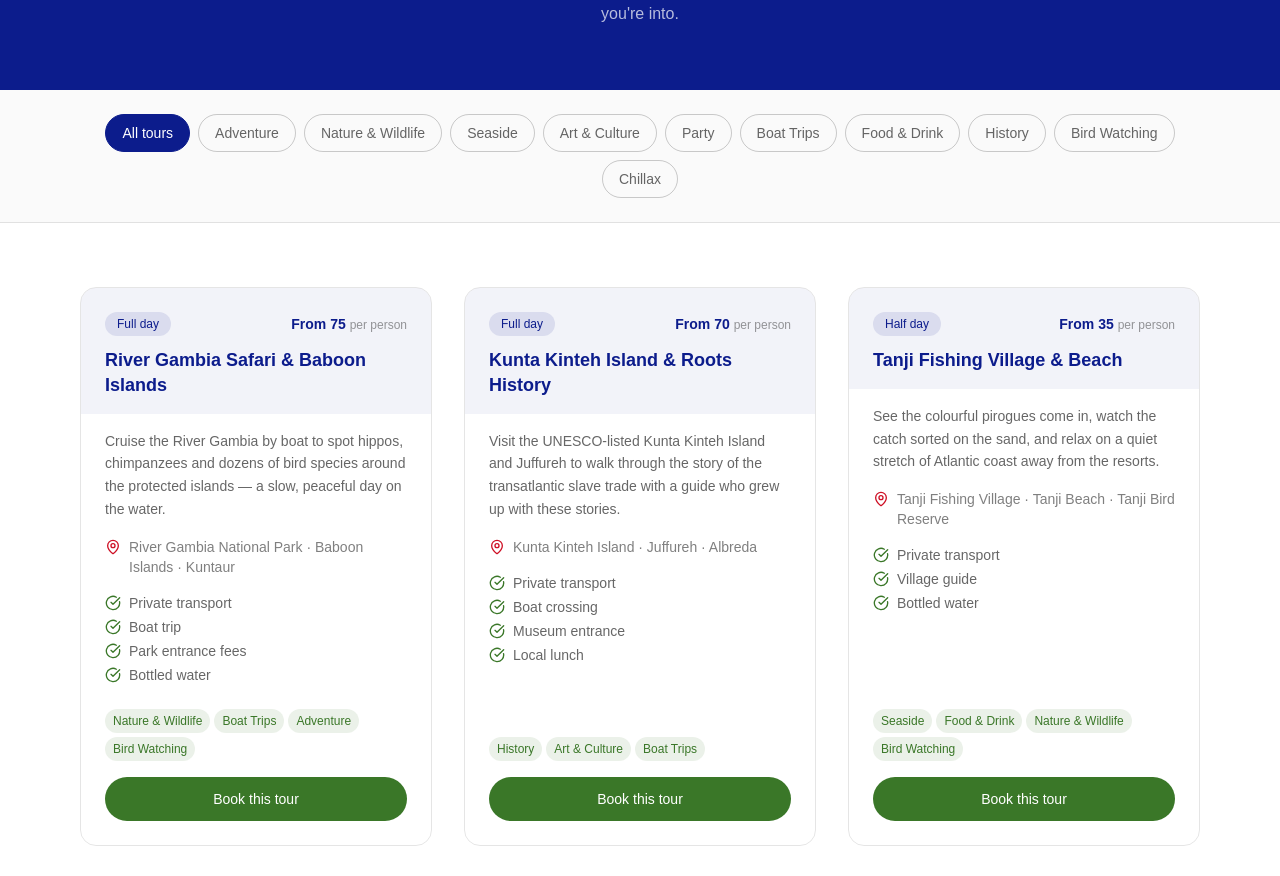
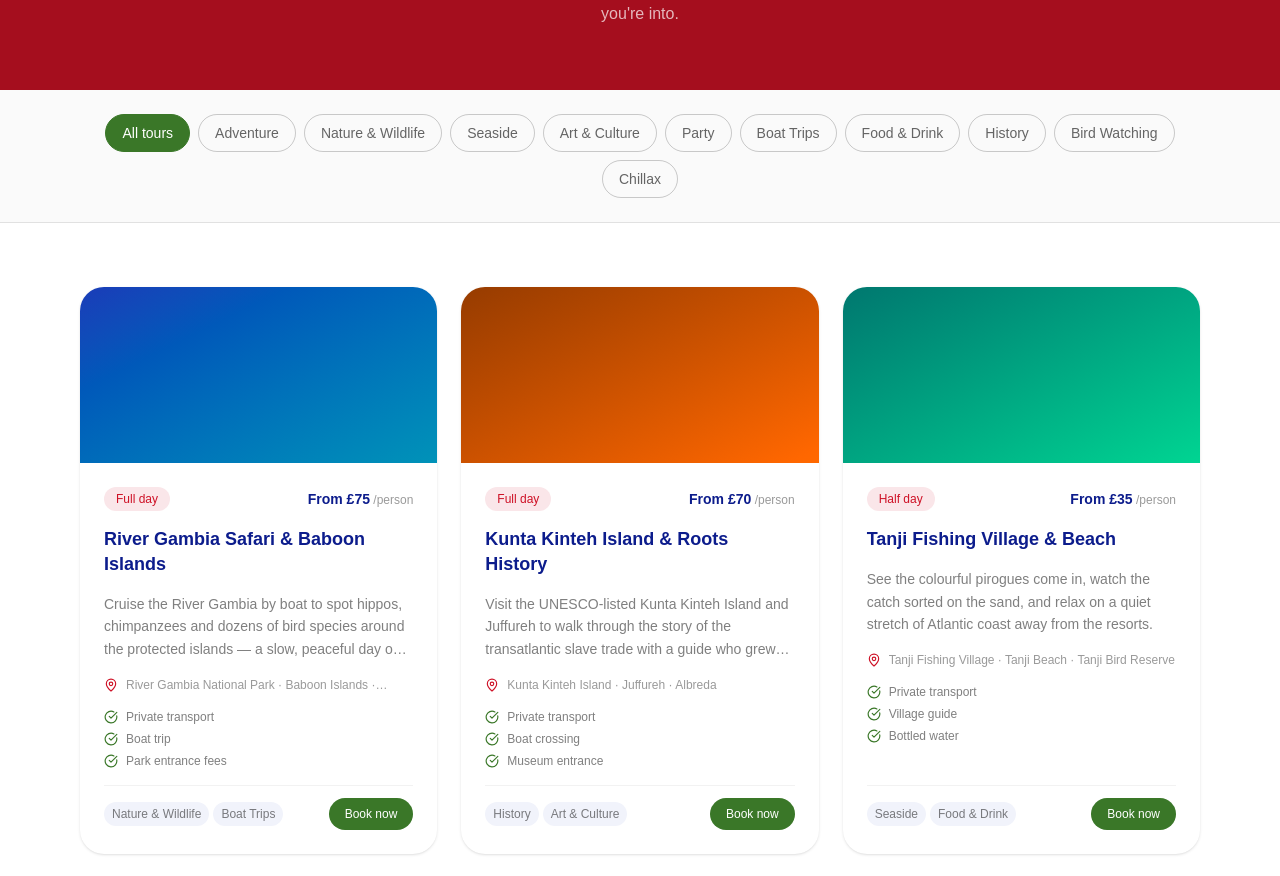
Before and after one commit to ApolloG01/the-gambian-eye-experience, a Next.js app: page /tours in a window 1280 px wide. Shown: the part 207-1083 px from the top of the page. Built offline with nearby package versions, Linux system fonts and the light colour scheme.

Commit message:
feat: redesign tour cards, add red accents, update colour palette

```diff
--- a/app/about/page.tsx
+++ b/app/about/page.tsx
@@ -10,7 +10,7 @@ export default function AboutPage() {
   return (
     <div>
       {/* Header */}
-      <div className="bg-gambia-blue text-white py-16 px-4 text-center">
+      <div className="bg-gambia-red-dark text-white py-16 px-4 text-center">
         <h1 className="text-4xl font-bold mb-3">Meet Usman</h1>
         <p className="text-white/70 max-w-xl mx-auto">
           Your guide, your local, your Gambia.
@@ -74,7 +74,7 @@ export default function AboutPage() {
 
         {/* Why book local */}
         <div className="mt-20 border-t border-black/10 pt-16">
-          <h2 className="text-2xl font-bold text-gambia-blue mb-8 text-center">
+          <h2 className="text-2xl font-bold text-gambia-red mb-8 text-center">
             Why book with a local guide?
           </h2>
           <div className="grid grid-cols-1 md:grid-cols-3 gap-8">
--- a/app/components/Navbar.tsx
+++ b/app/components/Navbar.tsx
@@ -1,13 +1,24 @@
+"use client";
+
+import { useState } from "react";
 import Link from "next/link";
+import { Menu, X } from "lucide-react";
 
 export default function Navbar() {
+  const [open, setOpen] = useState(false);
+
   return (
     <header className="w-full bg-white text-gambia-blue border-b border-black/10">
       <div className="max-w-6xl mx-auto px-4 py-4 flex items-center justify-between">
-        <Link href="/" className="text-lg font-semibold tracking-wide">
+        <Link
+          href="/"
+          className="text-base font-semibold tracking-wide shrink-0"
+        >
           The Gambian Eye
         </Link>
-        <nav className="flex items-center gap-6 text-sm">
+
+        {/* Desktop nav */}
+        <nav className="hidden md:flex items-center gap-6 text-sm">
           <Link
             href="/tours"
             className="hover:text-gambia-green transition-colors"
@@ -36,7 +47,52 @@ export default function Navbar() {
             Book Now
           </a>
         </nav>
+
+        {/* Mobile hamburger */}
+        <button
+          onClick={() => setOpen(!open)}
+          className="md:hidden p-2 text-gambia-blue"
+          aria-label="Toggle menu"
+        >
+          {open ? <X className="w-5 h-5" /> : <Menu className="w-5 h-5" />}
+        </button>
       </div>
+
+      {/* Mobile menu */}
+      {open && (
+        <div className="md:hidden border-t border-black/10 px-4 py-4 flex flex-col gap-4 text-sm">
+          <Link
+            href="/tours"
+            onClick={() => setOpen(false)}
+            className="hover:text-gambia-green transition-colors"
+          >
+            Tours
+          </Link>
+          <Link
+            href="/about"
+            onClick={() => setOpen(false)}
+            className="hover:text-gambia-green transition-colors"
+          >
+            About
+          </Link>
+          <Link
+            href="/contact"
+            onClick={() => setOpen(false)}
+            className="hover:text-gambia-green transition-colors"
+          >
+            Contact
+          </Link>
+
+          <a
+            href="https://wa.me/2209984010"
+            target="_blank"
+            rel="noopener noreferrer"
+            className="inline-block bg-gambia-green text-white px-4 py-2 rounded-full text-sm font-medium hover:opacity-90 transition-opacity w-fit"
+          >
+            Book Now
+          </a>
+        </div>
+      )}
     </header>
   );
 }
--- a/app/components/ToursGrid.tsx
+++ b/app/components/ToursGrid.tsx
@@ -60,8 +60,8 @@ export default function ToursGrid() {
             onClick={() => setActiveInterest(null)}
             className={`px-4 py-2 rounded-full border text-sm font-medium transition-colors ${
               activeInterest === null
-                ? "bg-gambia-blue text-white border-gambia-blue"
-                : "border-black/20 text-black/60 hover:border-gambia-blue hover:text-gambia-blue"
+                ? "bg-gambia-green text-white border-gambia-green"
+                : "border-black/20 text-black/60 hover:border-gambia-green hover:text-gambia-green"
             }`}
           >
             All tours
@@ -72,8 +72,8 @@ export default function ToursGrid() {
               onClick={() => setActiveInterest(interest)}
               className={`px-4 py-2 rounded-full border text-sm font-medium transition-colors ${
                 activeInterest === interest
-                  ? "bg-gambia-blue text-white border-gambia-blue"
-                  : "border-black/20 text-black/60 hover:border-gambia-blue hover:text-gambia-blue"
+                  ? "bg-gambia-green text-white border-gambia-green"
+                  : "border-black/20 text-black/60 hover:border-gambia-green hover:text-gambia-green"
               }`}
             >
               {interest}
@@ -91,82 +91,90 @@ export default function ToursGrid() {
         ) : (
           <div
             ref={gridRef}
-            className="grid grid-cols-1 md:grid-cols-2 lg:grid-cols-3 gap-8"
+            className="grid grid-cols-1 md:grid-cols-2 lg:grid-cols-3 gap-6"
           >
             {filtered.map((tour) => (
               <div
                 key={tour.id}
-                className="tour-card border border-black/10 rounded-2xl overflow-hidden flex flex-col"
+                className="tour-card bg-white rounded-3xl overflow-hidden flex flex-col shadow-sm hover:shadow-lg transition-shadow duration-300"
               >
-                {/* Card header */}
-                <div className="bg-gambia-blue/5 px-6 pt-6 pb-4">
-                  <div className="flex items-center justify-between mb-3">
-                    <span className="text-xs font-medium bg-gambia-blue/10 text-gambia-blue px-3 py-1 rounded-full">
+                {/* Gradient top block */}
+                <div
+                  className={`bg-gradient-to-br ${tour.gradient} h-44 w-full`}
+                />
+
+                {/* Content */}
+                <div className="flex flex-col flex-1 p-6 gap-4">
+                  {/* Duration + price */}
+                  <div className="flex items-center justify-between">
+                    <span className="text-xs font-medium bg-gambia-red/10 text-gambia-red px-3 py-1 rounded-full">
                       {tour.duration}
                     </span>
                     <span className="text-sm font-semibold text-gambia-blue">
-                      From {tour.currency === "GMD" ? "D" : ""}
-                      {tour.priceFrom}{" "}
+                      From {tour.currency === "GBP" ? "£" : "D"}
+                      {tour.priceFrom}
                       <span className="text-xs font-normal text-black/40">
-                        per person
+                        {" "}
+                        /person
                       </span>
                     </span>
                   </div>
-                  <h2 className="text-lg font-semibold text-gambia-blue leading-snug">
+
+                  {/* Name */}
+                  <h2 className="text-lg font-bold text-gambia-blue leading-snug">
                     {tour.name}
                   </h2>
-                </div>
 
-                {/* Card body */}
-                <div className="px-6 py-4 flex flex-col gap-4 flex-1">
-                  <p className="text-sm text-black/60 leading-relaxed">
+                  {/* Description */}
+                  <p className="text-sm text-black/50 leading-relaxed line-clamp-3">
                     {tour.description}
                   </p>
 
                   {/* Locations */}
-                  <div className="flex items-start gap-2 text-sm text-black/50">
-                    <MapPin className="w-4 h-4 mt-0.5 shrink-0 text-gambia-red" />
-                    <span>{tour.locations.join(" · ")}</span>
+                  <div className="flex items-center gap-2 text-xs text-black/40">
+                    <MapPin className="w-3.5 h-3.5 shrink-0 text-gambia-red" />
+                    <span className="line-clamp-1">
+                      {tour.locations.join(" · ")}
+                    </span>
                   </div>
 
                   {/* Inclusions */}
-                  <ul className="flex flex-col gap-1">
-                    {tour.inclusions.map((item) => (
+                  <ul className="flex flex-col gap-1.5">
+                    {tour.inclusions.slice(0, 3).map((item) => (
                       <li
                         key={item}
-                        className="flex items-center gap-2 text-sm text-black/60"
+                        className="flex items-center gap-2 text-xs text-black/50"
                       >
-                        <CheckCircle className="w-4 h-4 shrink-0 text-gambia-green" />
+                        <CheckCircle className="w-3.5 h-3.5 shrink-0 text-gambia-green" />
                         {item}
                       </li>
                     ))}
                   </ul>
 
-                  {/* Interests tags */}
-                  <div className="flex flex-wrap gap-1 mt-auto pt-2">
-                    {tour.interests.map((i) => (
+                  {/* Tags + CTA */}
+                  <div className="flex items-center justify-between mt-auto pt-3 border-t border-black/5">
+                    <div className="flex flex-wrap gap-1">
+                      {tour.interests.slice(0, 2).map((i) => (
                         <span
                           key={i}
-                        className="text-xs px-2 py-1 rounded-full bg-gambia-green/10 text-gambia-green"
+                          className="text-xs px-2 py-1 rounded-full bg-gambia-surface text-black/50"
                         >
                           {i}
                         </span>
                       ))}
                     </div>
-                </div>
 
-                {/* Card footer */}
-                <div className="px-6 pb-6">
                     <a
                       href={`https://wa.me/2209984010?text=${encodeURIComponent(
                         `Hi Usman! I'm interested in the "${tour.name}" tour. Could you tell me more?`,
                       )}`}
                       target="_blank"
                       rel="noopener noreferrer"
-                    className="block w-full text-center bg-gambia-green text-white py-3 rounded-full text-sm font-medium hover:opacity-90 transition-opacity"
+                      className="bg-gambia-green text-white px-4 py-2 rounded-full text-xs font-medium hover:opacity-90 transition-opacity shrink-0 ml-2"
                     >
-                    Book this tour
+                      Book now
                     </a>
+                  </div>
                 </div>
               </div>
             ))}
--- a/app/contact/page.tsx
+++ b/app/contact/page.tsx
@@ -11,7 +11,7 @@ export default function ContactPage() {
   return (
     <div>
       {" "}
-      <div className="bg-gambia-blue text-white py-16 px-4 text-center">
+      <div className="bg-gambia-red-dark text-white py-16 px-4 text-center">
         <h1 className="text-4xl font-bold mb-3">Get in touch</h1>
         <p className="text-white/70 max-w-xl mx-auto">
           Ready to plan your trip? Message Usman directly on WhatsApp or fill in
--- a/app/data/tours.ts
+++ b/app/data/tours.ts
@@ -22,11 +22,13 @@ export type Tour = {
   priceFrom: number;
   currency: string;
   interests: Interest[];
+  gradient: string;
 };
 
 export const tours: Tour[] = [
   {
     id: "river-safari",
+    gradient: "from-blue-800 to-cyan-600",
     name: "River Gambia Safari & Baboon Islands",
     description:
       "Cruise the River Gambia by boat to spot hippos, chimpanzees and dozens of bird species around the protected islands — a slow, peaceful day on the water.",
@@ -49,6 +51,7 @@ export const tours: Tour[] = [
   },
   {
     id: "roots-history",
+    gradient: "from-amber-800 to-orange-500",
     name: "Kunta Kinteh Island & Roots History",
     description:
       "Visit the UNESCO-listed Kunta Kinteh Island and Juffureh to walk through the story of the transatlantic slave trade with a guide who grew up with these stories.",
@@ -66,6 +69,7 @@ export const tours: Tour[] = [
   },
   {
     id: "tanji-fishing",
+    gradient: "from-teal-700 to-emerald-400",
     name: "Tanji Fishing Village & Beach",
     description:
       "See the colourful pirogues come in, watch the catch sorted on the sand, and relax on a quiet stretch of Atlantic coast away from the resorts.",
@@ -83,6 +87,7 @@ export const tours: Tour[] = [
   },
   {
     id: "abuko-nature",
+    gradient: "from-green-800 to-lime-500",
     name: "Abuko Nature Reserve",
     description:
       "Walk through one of West Africa's smallest but most rewarding nature reserves — monkeys, crocodiles, and over 270 bird species in a compact, accessible forest.",
@@ -95,6 +100,7 @@ export const tours: Tour[] = [
   },
   {
     id: "banjul-city",
+    gradient: "from-indigo-800 to-blue-500",
     name: "Banjul City & Albert Market",
     description:
       "Explore the low-rise, unhurried capital — the arch, the port, the colonial streets — then dive into Albert Market for fabrics, spices and local crafts.",
@@ -107,6 +113,7 @@ export const tours: Tour[] = [
   },
   {
     id: "sunset-pirogue",
+    gradient: "from-orange-700 to-yellow-400",
     name: "Sunset Pirogue on the River",
     description:
       "A relaxed evening on the river in a traditional wooden pirogue — watching the sun drop behind the mangroves with a cold drink in hand.",
--- a/app/globals.css
+++ b/app/globals.css
@@ -3,9 +3,11 @@
 @theme inline {
   /* Gambian flag colours */
   --color-gambia-red: #ce1126;
+  --color-gambia-red-dark: #a50e1e;
   --color-gambia-white: #ffffff;
   --color-gambia-blue: #0c1c8c;
   --color-gambia-green: #3a7728;
+  --color-gambia-surface: #f1f3fb;
 
   /* Aliases */
   --color-primary: var(--color-gambia-red);
--- a/app/tours/page.tsx
+++ b/app/tours/page.tsx
@@ -9,7 +9,7 @@ export const metadata = {
 export default function ToursPage() {
   return (
     <div>
-      <div className="bg-gambia-blue text-white py-16 px-4 text-center">
+      <div className="bg-gambia-red-dark text-white py-16 px-4 text-center">
         <h1 className="text-4xl font-bold mb-3">Our Tours</h1>
         <p className="text-white/70 max-w-xl mx-auto">
           Every excursion is private and built around you. Browse below or
```
Lines whose indentation alone changed are shown as unchanged.
